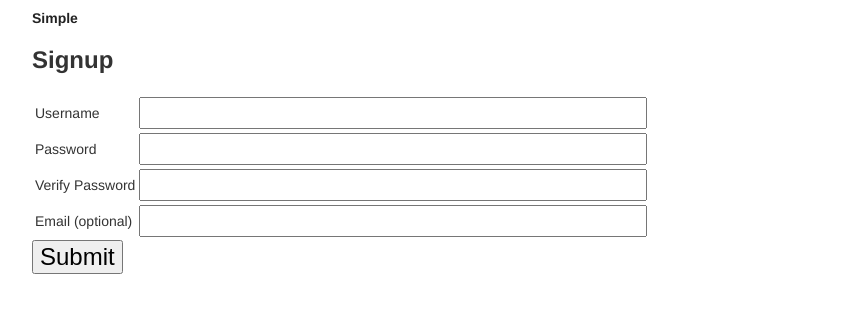
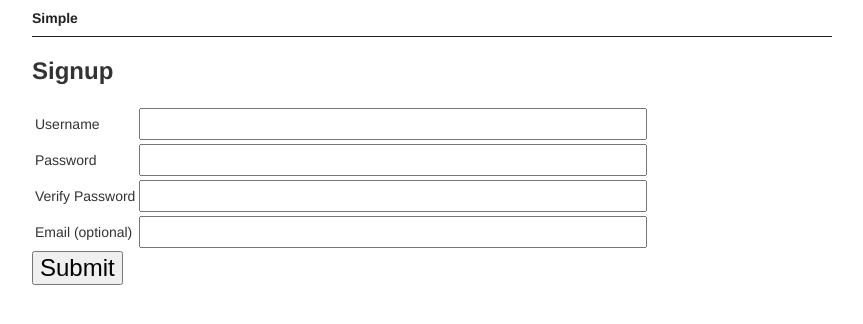
Before and after one commit to hueykwik/blog, a Python web app: template templates/signup.html in a window 1280 px wide. Shown: the top 324 px of the page, without its empty margins (208-1071 px from the left). Run offline with Jinja, Linux system fonts and the light colour scheme; the template is opened without the code that fills it, so the values that code supplies are empty.

Commit message:
Add a bottom border between nav, get rid of text decoration in nav link.

```diff
--- a/static/main.css
+++ b/static/main.css
@@ -43,6 +43,12 @@ input[type=password] {
 
 nav {
     margin-bottom: 16px;
+    padding-bottom: 10px;
+    border-bottom: 1px solid #222;
+}
+
+nav a {
+    text-decoration: none;
 }
 
 textarea {
--- a/templates/base.html
+++ b/templates/base.html
@@ -10,7 +10,6 @@
   <nav>
     <a href="/blog" class="logo">Simple</a>
     {% block user_login %}{% endblock %}
-    <!-- <a href="/" class="user">Login</a> -->
   </nav>
 
   <div id="content">
```
